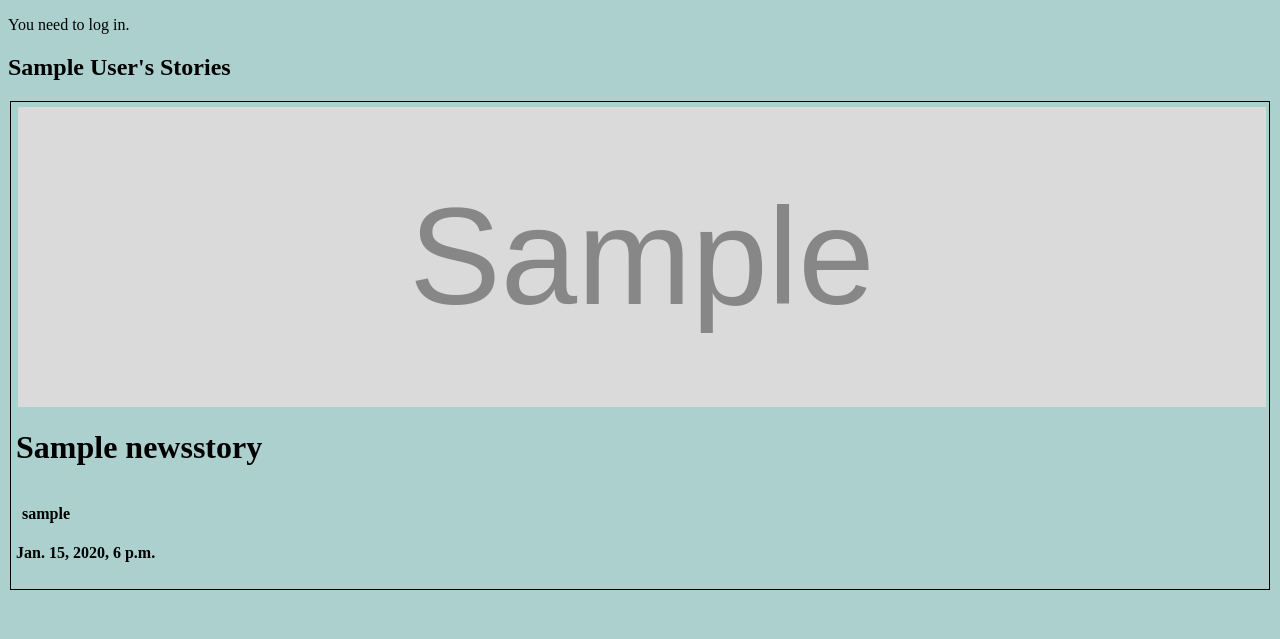
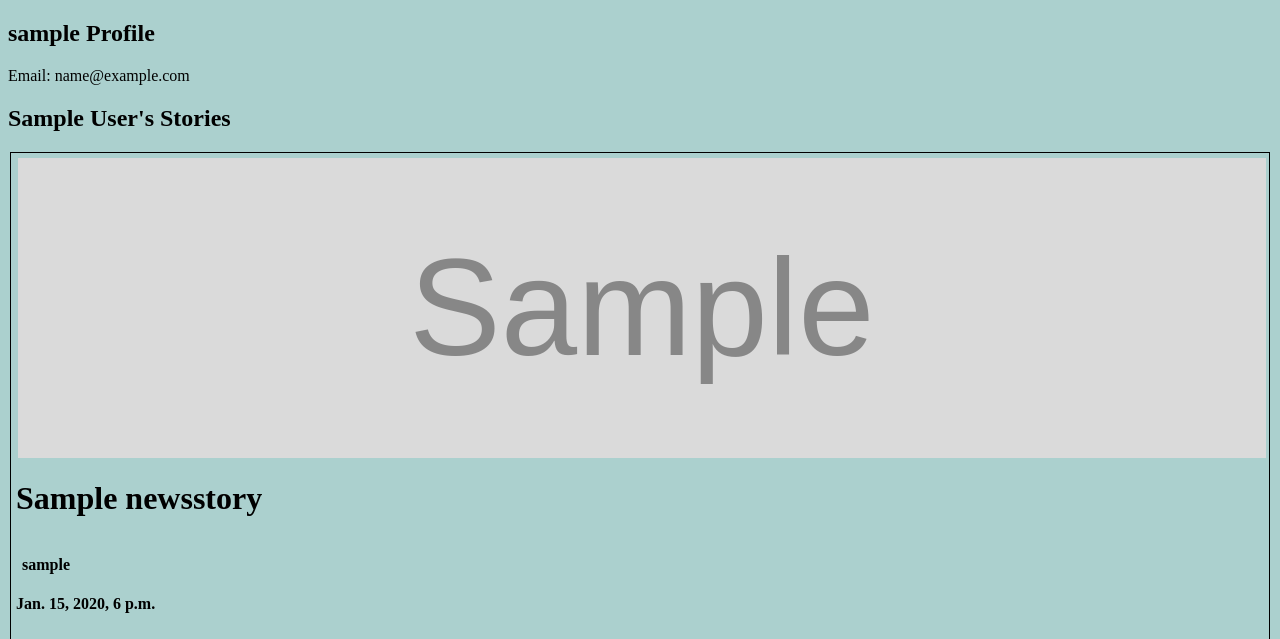
Before and after one commit to nicoletteheath/Project-3, a Django app: page /users/author/1/ in a window 1280 px wide. Shown: the part 87-726 px from the top of the page. Run offline with Django 3.2, Linux system fonts and the light colour scheme; tables that the repository leaves empty hold one stand-in row (values such as "Sample post"); grey boxes marked "Sample" are stand-in pictures; parts of the project's set-up code (start-up, migrations or seed data) failed here and were passed over; some web fonts are replaced.

Commit message:
updated profile page heading

```diff
--- a/she_codes_news/users/templates/users/customuser_detail.html
+++ b/she_codes_news/users/templates/users/customuser_detail.html
@@ -13,8 +13,10 @@
     <p>Username: {{ object.username }}</p>
     <p>Email: {{ object.email }}</p>
 {% else %}
-    <p>You need to log in.</p>
 
+    <h2>{{ object.username }} Profile </h2>
+
+    <p>Email: {{ object.email }}</p>
     {% endif %}
 
 {% if object %}
```
